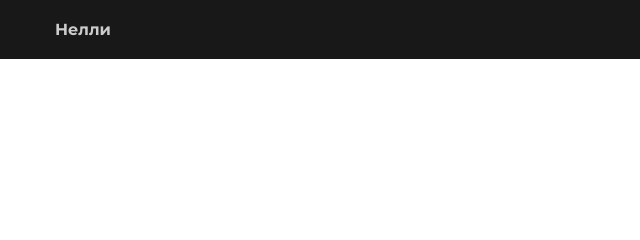
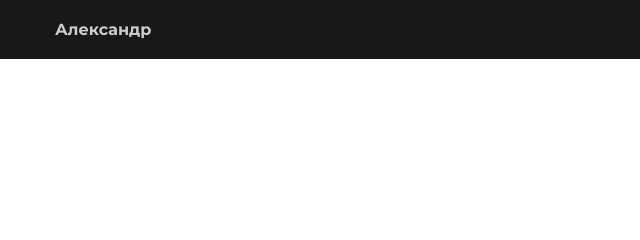
Before and after one commit to galimovanelli/portfilio, a plain HTML site: page index.html in a window 1280 px wide. Shown: the top 240 px of the page, 0-640 px from the left. Drawn offline with nearby package versions, Linux system fonts and the light colour scheme.

Commit message:
Смена текста 2

```diff
--- a/index.html
+++ b/index.html
@@ -19,7 +19,7 @@
         <div class="header_head">
             <div class="container">
                 <div class="head_inner">
-                    <div class="logo">Нелли</div>
+                    <div class="logo">Александр</div>
                     <nav>
                         <ul>
                             <li><a href="#about">Обо мне</a></li>
```
